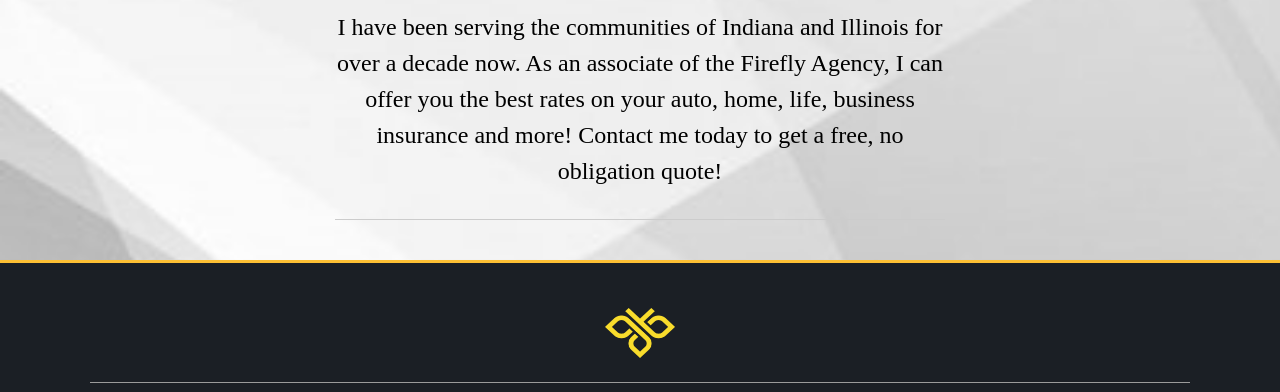
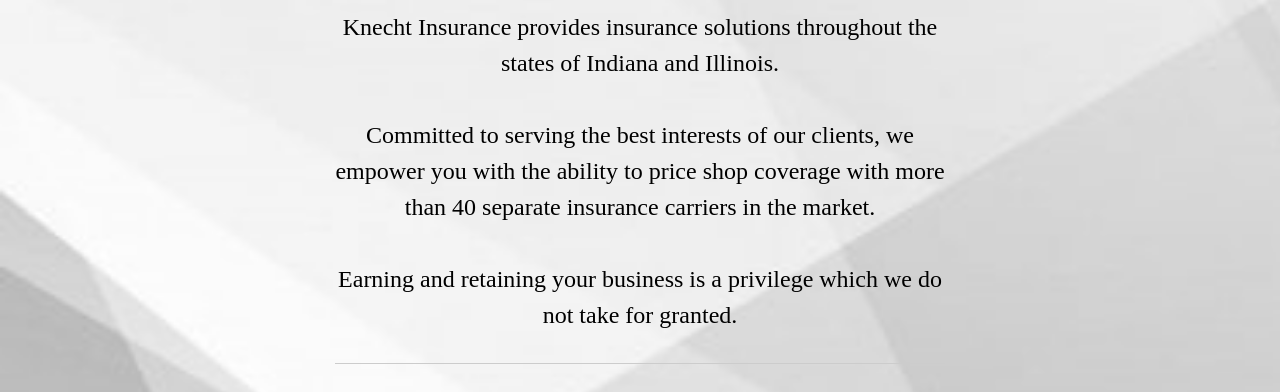
Before and after one commit to miwaro/knecht-insurance, a website: page src/index.html in a window 1280 px wide. Shown: the part 1339-1731 px from the top of the page. Drawn offline with Linux system fonts and the light colour scheme.

Commit message:
Copy updates

```diff
--- a/src/index.html
+++ b/src/index.html
@@ -70,9 +70,15 @@
          <section id="welcome" class="phone-welcome container phone-show">
             <h2><span class="welcome-knecht">Welcome!</span></h2>
             <p>
-                Welcome, I have been serving the communities of Indiana and Illinois
-                for over a decade now.  As an associate of the Firefly Agency, I can offer you the best rates on your auto, home, life,
-                business insurance and more! Contact me today to get a free, no obligation quote!
+               Knecht Insurance provides insurance solutions throughout the states of Indiana and Illinois.
+
+               <br />
+
+                Committed to serving the best interests of our clients, we empower you with the ability to price shop coverage with more than 40 separate insurance carriers in the market.
+
+                <br />
+
+                Earning and retaining your business is a privilege which we do not take for granted.
             </p>
         </section>
         <!--The 4 Insurance Types pictures -->
@@ -115,9 +121,17 @@
             <section id="welcome" class="container phone-hide">
                 <h2>Welcome to <span class="welcome-knecht"> Knecht Insurance </span></h2>
                 <p>
-                    I have been serving the communities of Indiana and Illinois
-                    for over a decade now.  As an associate of the Firefly Agency, I can offer you the best rates on your auto, home, life,
-                    business insurance and more! Contact me today to get a free, no obligation quote!
+                    Knecht Insurance provides insurance solutions throughout the states of Indiana and Illinois.
+
+                    <br />
+                    <br />
+
+                    Committed to serving the best interests of our clients, we empower you with the ability to price shop coverage with more than 40 separate insurance carriers in the market.
+
+                    <br />
+                    <br />
+
+                    Earning and retaining your business is a privilege which we do not take for granted.
                 </p>
             </section>
             <!-- Quote Form -->
```
Also changed, not shown: src/types-of-insurance/business.html (+0 -1 lines), src/types-of-insurance/home.html (+0 -1 lines), src/types-of-insurance/life.html (+2 -2 lines).
